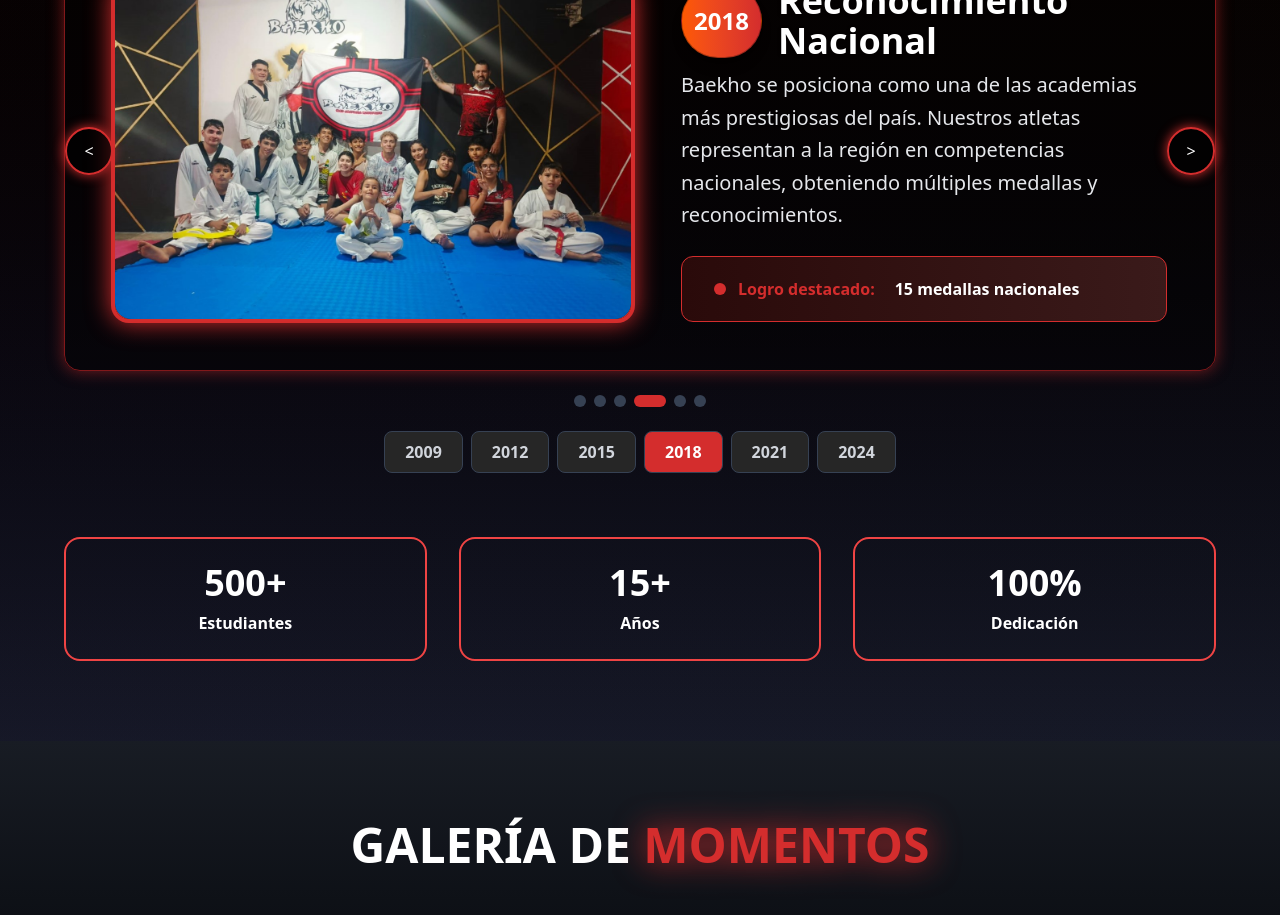
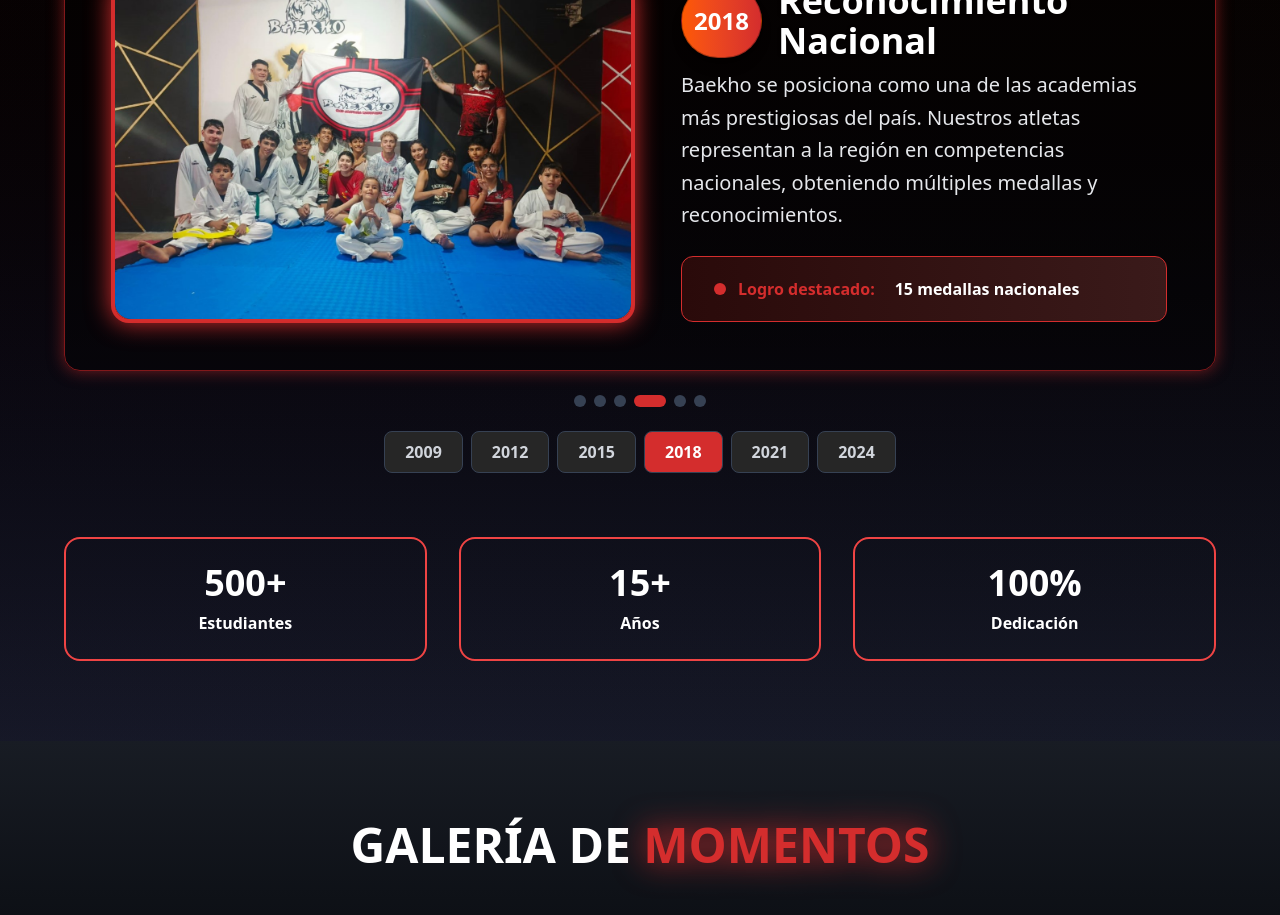
Before and after one commit to Baekho-la-cumbre/Baekho_landing, a React (Vite) app: page / in a window 1280 px wide. Shown: the part 1140-2055 px from the top of the page. Built offline with nearby package versions, Linux system fonts and the light colour scheme.

Commit message:
feat: add new dependencies for Headless UI and Material Tailwind; remove navigation arrows from TrayectoriaCarousel

```diff
--- a/package.json
+++ b/package.json
@@ -10,6 +10,8 @@
     "preview": "vite preview"
   },
   "dependencies": {
+    "@headlessui/react": "^2.2.4",
+    "@material-tailwind/react": "^2.1.10",
     "@tailwindcss/vite": "^4.1.11",
     "path": "^0.12.7",
     "react": "^19.1.0",
--- a/src/sections/Historia/Historia.jsx
+++ b/src/sections/Historia/Historia.jsx
@@ -190,8 +190,6 @@ const stats = [
 // Carrusel simple
 const TrayectoriaCarousel = () => {
   const [active, setActive] = useState(historiaData.length - 3); // 2018 por defecto
-  const handlePrev = () => setActive((prev) => (prev > 0 ? prev - 1 : prev));
-  const handleNext = () => setActive((prev) => (prev < historiaData.length - 1 ? prev + 1 : prev));
   const handleYear = (idx) => setActive(idx);
   const slide = historiaData[active];
   return (
@@ -220,13 +218,7 @@ const TrayectoriaCarousel = () => {
             </div>
           </div>
         </div>
-        {/* Flechas */}
-        <button onClick={handlePrev} className="absolute left-0 top-1/2 -translate-y-1/2 bg-black/60 hover:bg-[#D42D2D] text-white rounded-full w-12 h-12 flex items-center justify-center shadow-lg border-2 border-[#D42D2D] z-10 transition-all duration-200 focus:outline-none" style={{boxShadow:'0 0 12px 0 #D42D2D'}}>
-          &#60;
-        </button>
-        <button onClick={handleNext} className="absolute right-0 top-1/2 -translate-y-1/2 bg-black/60 hover:bg-[#D42D2D] text-white rounded-full w-12 h-12 flex items-center justify-center shadow-lg border-2 border-[#D42D2D] z-10 transition-all duration-200 focus:outline-none" style={{boxShadow:'0 0 12px 0 #D42D2D'}}>
-          &#62;
-        </button>
+        {/* Flechas eliminadas */}
       </div>
       {/* Paginación (puntos) */}
       <div className="flex justify-center gap-2 mt-6">
```
